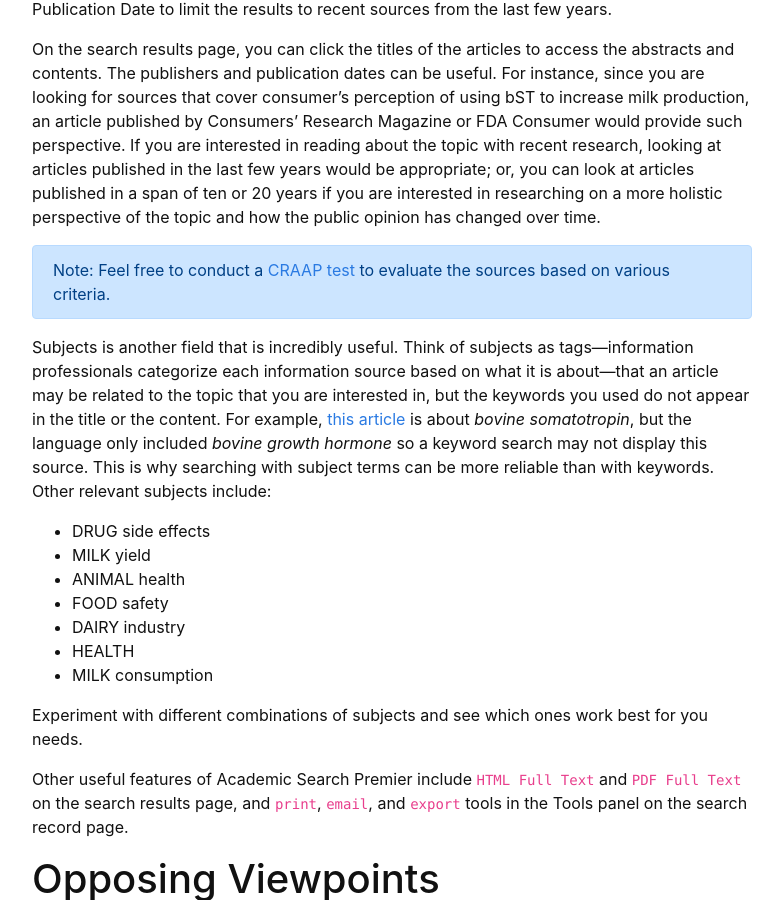
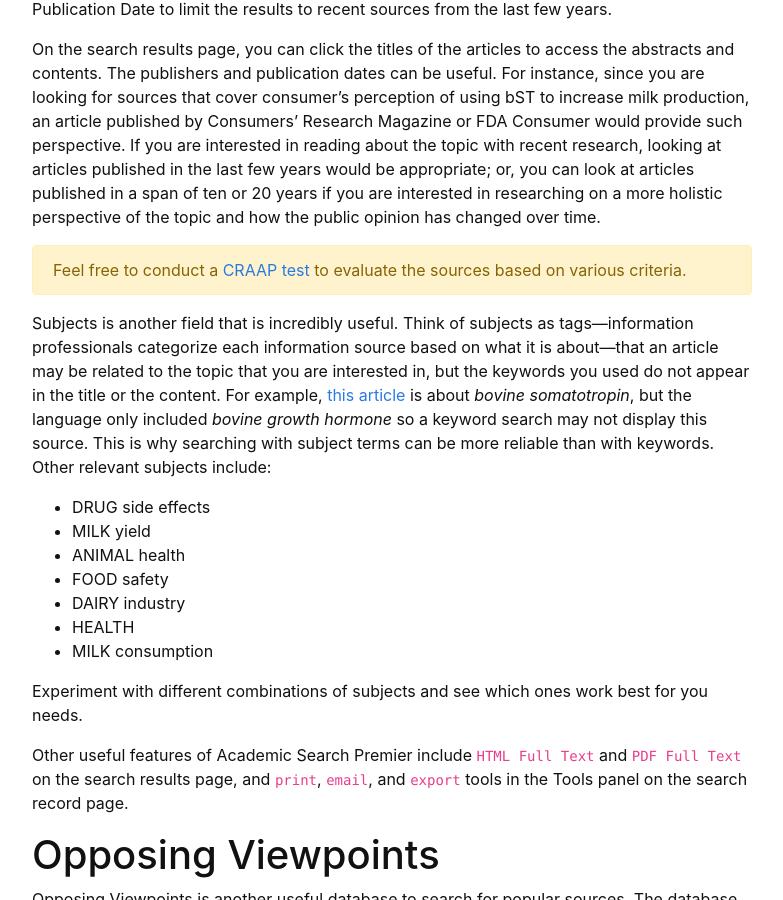
Before and after one commit to hanwendong1/AVS463-f20, a Jekyll site: the page built from content/2-Popular-Sources.md, in a window 1280 px wide and 900 px high, scrolled down 737 px. Shown: the whole window, without its empty margins (248-1031 px from the left). Built offline with Jekyll 4.4.1, drawn with Linux system fonts in a browser that asks for light colours.

Commit message:
Update 2-Popular-Sources.md

```diff
--- a/content/2-Popular-Sources.md
+++ b/content/2-Popular-Sources.md
@@ -19,10 +19,8 @@ This search yields over 1,000 relevant results that include a mix of popular and
 
 On the search results page, you can click the titles of the articles to access the abstracts and contents. The publishers and publication dates can be useful. For instance, since you are looking for sources that cover consumer’s perception of using bST to increase milk production, an article published by Consumers' Research Magazine or FDA Consumer would provide such perspective. If you are interested in reading about the topic with recent research, looking at articles published in the last few years would be appropriate; or, you can look at articles published in a span of ten or 20 years if you are interested in researching on a more holistic perspective of the topic and how the public opinion has changed over time.
 
-{% capture text %}Note:
-Feel free to conduct a [CRAAP test](https://libguides.uidaho.edu/c.php?g=363237&p=2453602) to evaluate the sources based on various criteria.
-{% endcapture %}
-{% include alert.md text=text color=secondary %}
+{% capture text %}Feel free to conduct a [CRAAP test](https://libguides.uidaho.edu/c.php?g=363237&p=2453602) to evaluate the sources based on various criteria.{% endcapture %}
+{% include alert.md text=text color="warning" %}
 
 Subjects is another field that is incredibly useful. Think of subjects as tags—information professionals categorize each information source based on what it is about—that an article may be related to the topic that you are interested in, but the keywords you used do not appear in the title or the content. For example, [this article](https://uidaho.idm.oclc.org/login?url=http://search.ebscohost.com/login.aspx?direct=true&db=f5h&AN=9610111153&site=ehost-live&scope=site) is about *bovine somatotropin*, but the language only included *bovine growth hormone* so a keyword search may not display this source. This is why searching with subject terms can be more reliable than with keywords.
 Other relevant subjects include:
```
